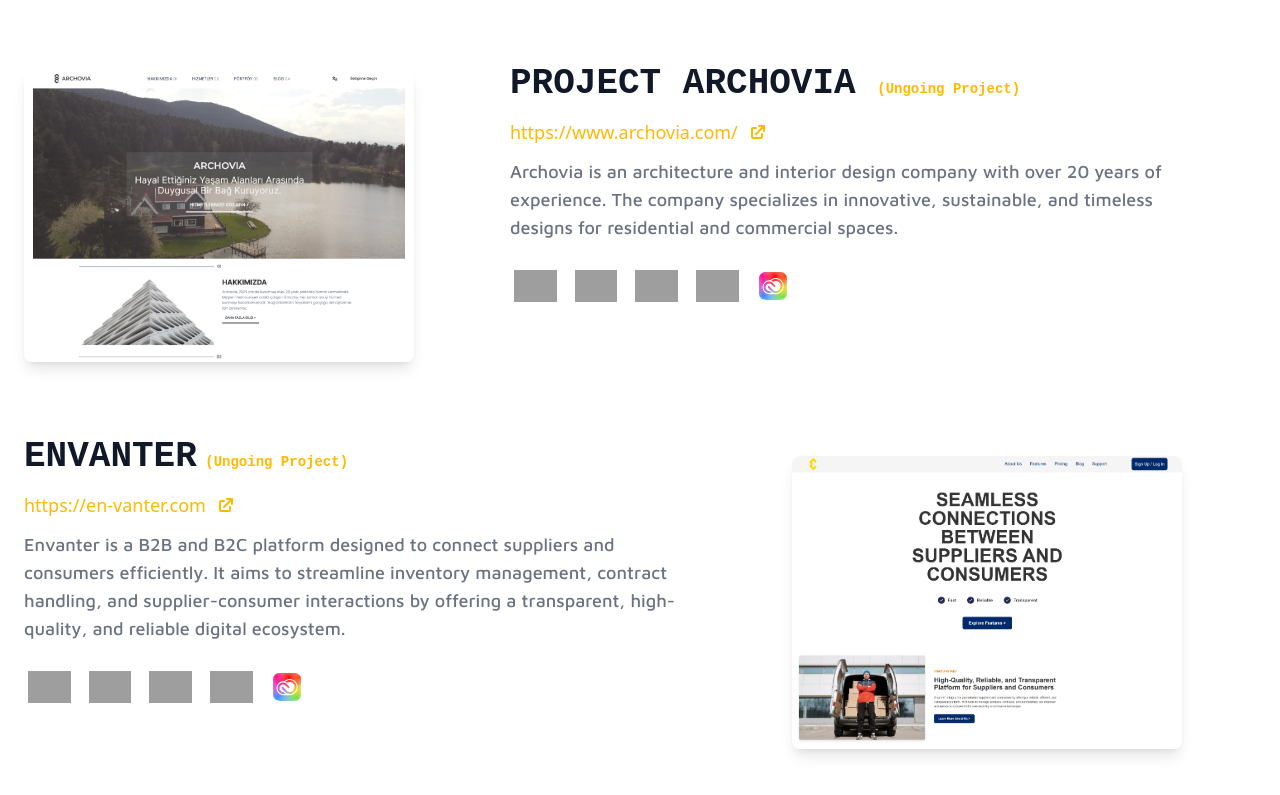
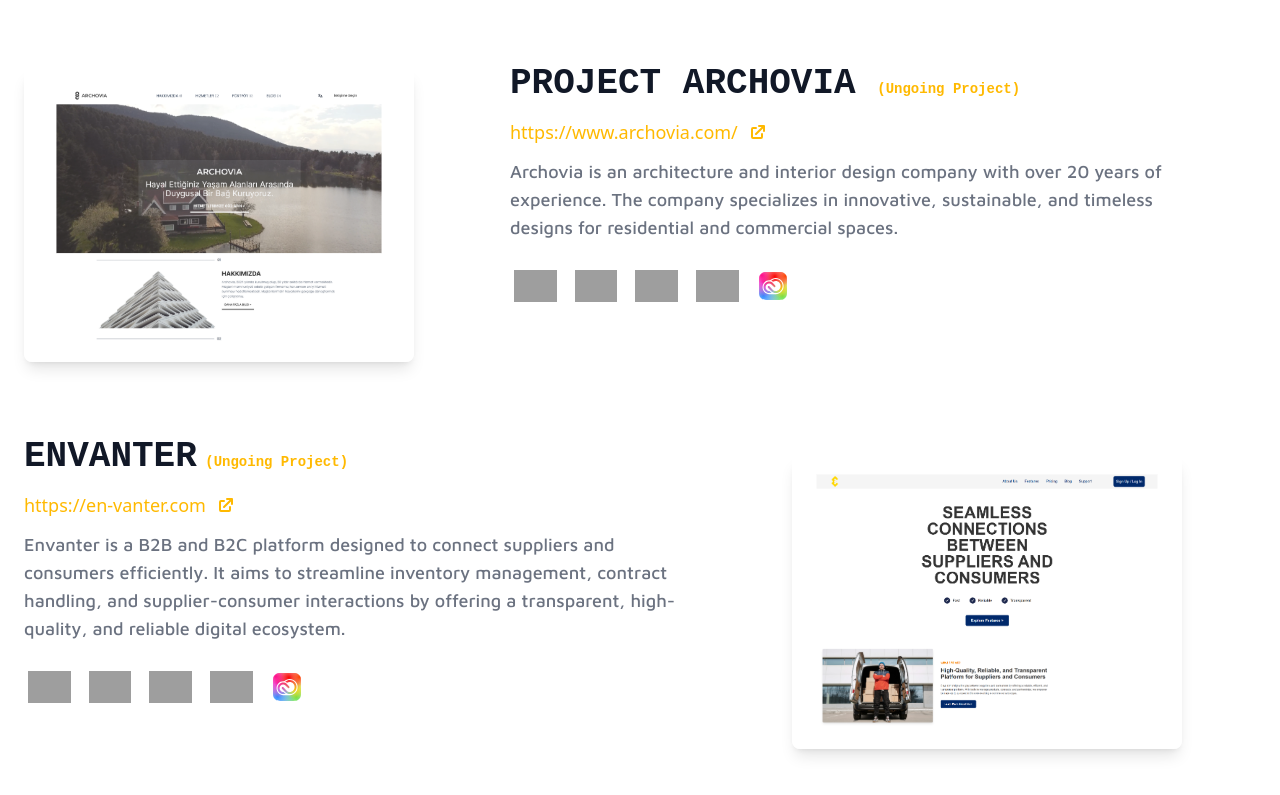
Before and after one commit to cheerios-design/cheeriostudios, a website: page index.html in a window 1280 px wide. Shown: the part 1180-1975 px from the top of the page. Drawn offline with nearby package versions, Linux system fonts and the light colour scheme; grey boxes are pictures that could not be loaded; a web font is replaced by a local one.

Commit message:
Update index.html: change Open Graph image and update project thumbnails for consistency

```diff
--- a/index.html
+++ b/index.html
@@ -8,7 +8,7 @@
     <meta name="description" content="Cheerio Studio - Empowering businesses through web and graphic design solutions.">
     <meta property="og:title" content="Cheerio Studio Website/Portfolio">
     <meta property="og:type" content="website">
-    <meta property="og:image" content="https://cheeriostudios.com/assets/meandcheerios.jpg">
+    <meta property="og:image" content="https://cheeriostudios.com/assets/png/sticker-dark.png">
     <meta property="og:url" content="website">
     <meta property="twitter:card" content="summary_large_image">
     <link rel="preconnect" href="https://fonts.googleapis.com">
@@ -134,7 +134,7 @@
                     <div class="flex flex-col lg:items-center lg:flex-row gap-y-8 sm:gap-y-12 lg:gap-x-16 xl:gap-x-24">
                         <div>
                             <img class="object-cover w-full rounded-lg shadow-lg"
-                                src="assets/projects/archovia/archovia.port.thmbnl.png" alt="archovia logo">
+                                src="assets/projects/archovia/proj.thmbnl-archovia.png" alt="archovia website">
 
                         </div>
 
@@ -238,7 +238,7 @@
                     <div class="flex flex-col lg:items-center lg:flex-row gap-y-8 sm:gap-y-12 lg:gap-x-16 xl:gap-x-24">
                         <div class="lg:order-2">
                             <img class="object-cover w-full rounded-lg shadow-lg"
-                                src="assets/projects/envanter/envanter.port.thmbnl.png" alt="envanter">
+                                src="assets/projects/envanter/proj.thmbnl-envanter.png" alt="envanter">
                         </div>
 
                         <div class="w-full space-y-6 lg:max-w-lg shrink-0 xl:max-w-2xl lg:order-1">
```
Also changed, not shown: assets/projects/archovia/archovia.port.thmbnl.png (deleted), assets/projects/archovia/proj.thmbnl-archovia.png (added), assets/projects/envanter/envanter.port.thmbnl.png (deleted), assets/projects/envanter/proj.thmbnl-envanter.png (added).
